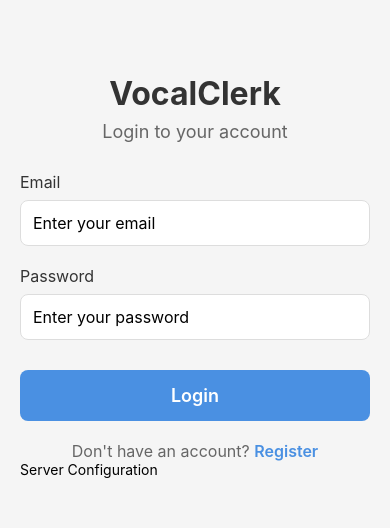
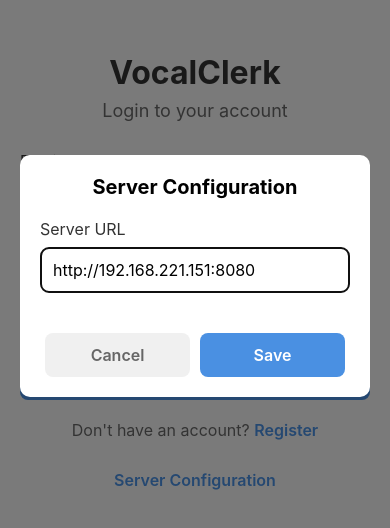
Before and after one commit to carlzhu/lockplan, a React Native app in the folder frontend/: screen /Login in a window 390 px wide. Shown: the part 146-674 px from the top of the page. Built offline with nearby package versions, Linux system fonts and the light colour scheme.

Commit message:
Enhance physical device debugging with automatic server configuration

```diff
--- a/frontend/src/config/apiConfig.ts
+++ b/frontend/src/config/apiConfig.ts
@@ -13,6 +13,13 @@ import AsyncStorage from '@react-native-async-storage/async-storage';
 // For physical devices, use the actual IP address of your backend server
 export const DEFAULT_API_URL = 'http://192.168.221.151:8080';
 
+// Helper function to detect if running on a physical device
+export const isPhysicalDevice = async () => {
+  // This is a simple check - we could enhance this with device info libraries
+  // For now, we'll rely on the server configuration modal for physical devices
+  return true;
+};
+
 // This is the API URL that will be used by the app
 // It's initialized with the default value but will be updated when the app starts
 export let API_URL = DEFAULT_API_URL;
@@ -27,6 +34,11 @@ export const initializeApiUrl = async () => {
       updateAxiosBaseUrl(API_URL);
       console.log('API URL initialized from storage:', API_URL);
     } else {
+      // Check if we're on a physical device and prompt for configuration
+      const isPhysical = await isPhysicalDevice();
+      if (isPhysical) {
+        console.log('Physical device detected, using default API URL but server config should be shown');
+      }
       console.log('Using default API URL:', API_URL);
     }
   } catch (error) {
--- a/frontend/src/screens/LoginScreen.tsx
+++ b/frontend/src/screens/LoginScreen.tsx
@@ -13,7 +13,8 @@ import {
   Modal,
 } from 'react-native';
 import { AuthContext } from '../context/AuthContext';
-import { API_URL, updateApiUrl } from '../config/apiConfig';
+import { API_URL, updateApiUrl, isPhysicalDevice } from '../config/apiConfig';
+import AsyncStorage from '@react-native-async-storage/async-storage';
 
 const LoginScreen = ({ navigation }: any) => {
   const [email, setEmail] = useState('');
@@ -25,6 +26,20 @@ const LoginScreen = ({ navigation }: any) => {
   // Load the current API URL when the component mounts
   useEffect(() => {
     setServerUrl(API_URL);
+
+    // Check if we're on a physical device and should show server config
+    const checkPhysicalDevice = async () => {
+      const isPhysical = await isPhysicalDevice();
+      if (isPhysical) {
+        // Show server config modal automatically on first launch on physical device
+        const hasConfigured = await AsyncStorage.getItem('hasConfiguredServer');
+        if (!hasConfigured) {
+          setShowServerConfig(true);
+        }
+      }
+    };
+
+    checkPhysicalDevice();
   }, []);
 
   const handleLogin = async () => {
@@ -55,6 +70,10 @@ const LoginScreen = ({ navigation }: any) => {
       }
 
       await updateApiUrl(serverUrl);
+
+      // Mark that the user has configured the server
+      await AsyncStorage.setItem('hasConfiguredServer', 'true');
+
       setShowServerConfig(false);
       Alert.alert('Success', 'Server configuration updated successfully');
     } catch (error) {
@@ -236,6 +255,66 @@ const styles = StyleSheet.create({
     fontSize: 16,
     fontWeight: '600',
   },
+  // Server configuration button styles
+  serverConfigButton: {
+    marginTop: 20,
+    alignItems: 'center',
+    padding: 10,
+  },
+  serverConfigText: {
+    color: '#4a90e2',
+    fontSize: 16,
+    fontWeight: '600',
+  },
+  // Modal styles
+  modalOverlay: {
+    flex: 1,
+    backgroundColor: 'rgba(0, 0, 0, 0.5)',
+    justifyContent: 'center',
+    alignItems: 'center',
+    padding: 20,
+  },
+  modalContent: {
+    backgroundColor: '#fff',
+    borderRadius: 10,
+    padding: 20,
+    width: '100%',
+    maxWidth: 400,
+  },
+  modalTitle: {
+    fontSize: 20,
+    fontWeight: 'bold',
+    marginBottom: 20,
+    textAlign: 'center',
+  },
+  modalButtons: {
+    flexDirection: 'row',
+    justifyContent: 'space-between',
+    marginTop: 20,
+  },
+  modalButton: {
+    flex: 1,
+    padding: 12,
+    borderRadius: 8,
+    alignItems: 'center',
+    marginHorizontal: 5,
+  },
+  cancelButton: {
+    backgroundColor: '#f0f0f0',
+  },
+  cancelButtonText: {
+    color: '#666',
+    fontSize: 16,
+    fontWeight: '600',
+  },
+  saveButton: {
+    backgroundColor: '#4a90e2',
+  },
+  saveButtonText: {
+    color: '#fff',
+    fontSize: 16,
+    fontWeight: '600',
+  },
 });
 
 export default LoginScreen;
```
